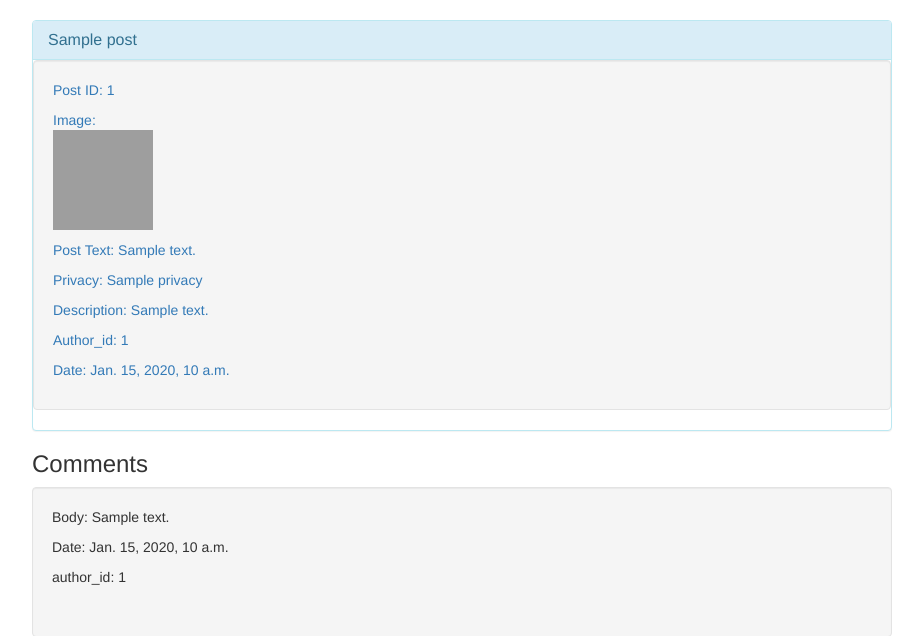
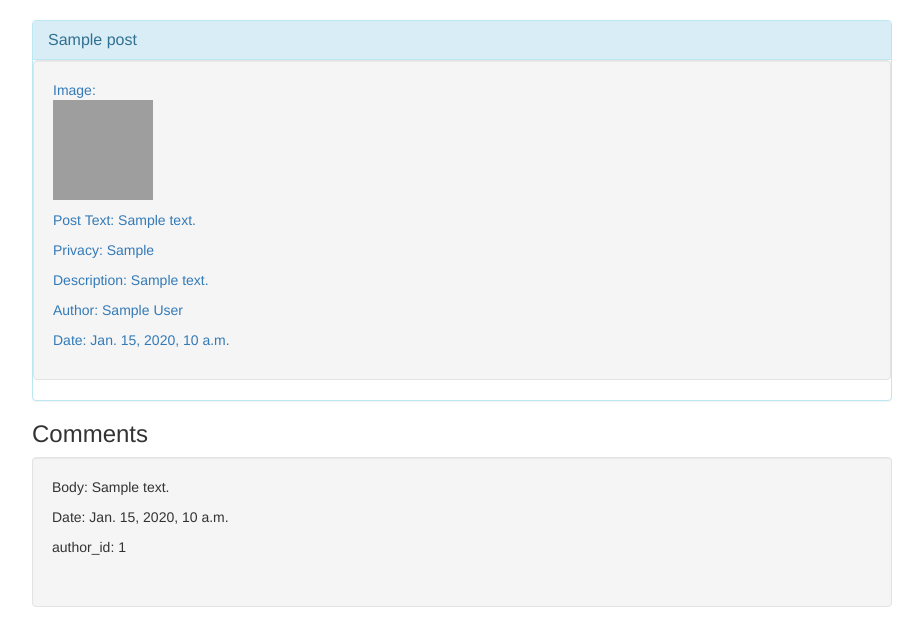
Before and after one commit to CMPUT410W15T02/CMPUT410W15-project, a Django app: template social_distribution/templates/posts/expand_post.html in a window 1280 px wide. Shown: the part 52-688 px from the top of the page, without its empty margins (178-1101 px from the left). Run offline with Django 3.2, Linux system fonts and the light colour scheme; the template is opened without the code that fills it: most values are stand-ins (such as "Sample title", 1, 10 or a date in 2020); some libraries are stand-ins or nearby versions; grey boxes are pictures that could not be loaded.

```diff
--- a/social_distribution/templates/post_template.html
+++ b/social_distribution/templates/post_template.html
@@ -39,7 +39,7 @@
 
             {% else %}
                 <div>
-                    Author: {{post.author.user.username}}
+                    Author: {{post.author}}
                 </div>
                 <div>
                     <form id="expand_post" method="get" action="/posts/{{post.uuid}}/">
--- a/social_distribution/templates/posts/expand_post.html
+++ b/social_distribution/templates/posts/expand_post.html
@@ -12,8 +12,6 @@
         {% endif %}
 
 		<div>
-			<p>Post ID: {{post.id}}</p>
-
             <p>Image:
             {% if post.image %}
                 <br/>
@@ -24,9 +22,9 @@
             {% endif %}
 
 			<p>Post Text: {{post.post_text|safe|escape}}</p>
-			<p>Privacy: {{post.privacy}} </p>
+			<p>Privacy: {{post.get_privacy_display}} </p>
 			<p>Description: {{post.description}} </p>
-			<p>Author_id: {{post.author_id}} </p>
+			<p>Author: {{post.author}} </p>
 			<p>Date: {{post.date}} </p>
 		</div>
 		</div>
```
Also changed, not shown: social_distribution/posts/views.py (+4 -4 lines), social_distribution/db.sqlite3.
